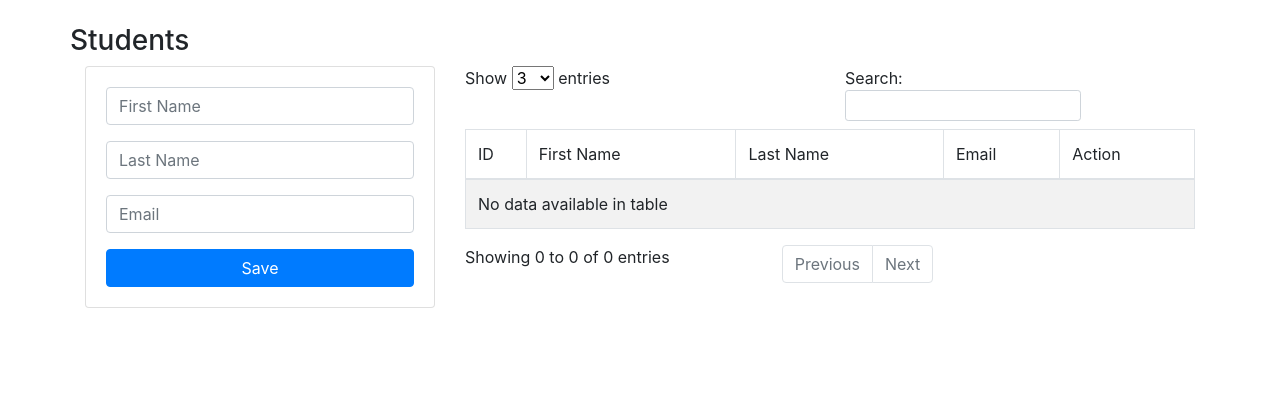
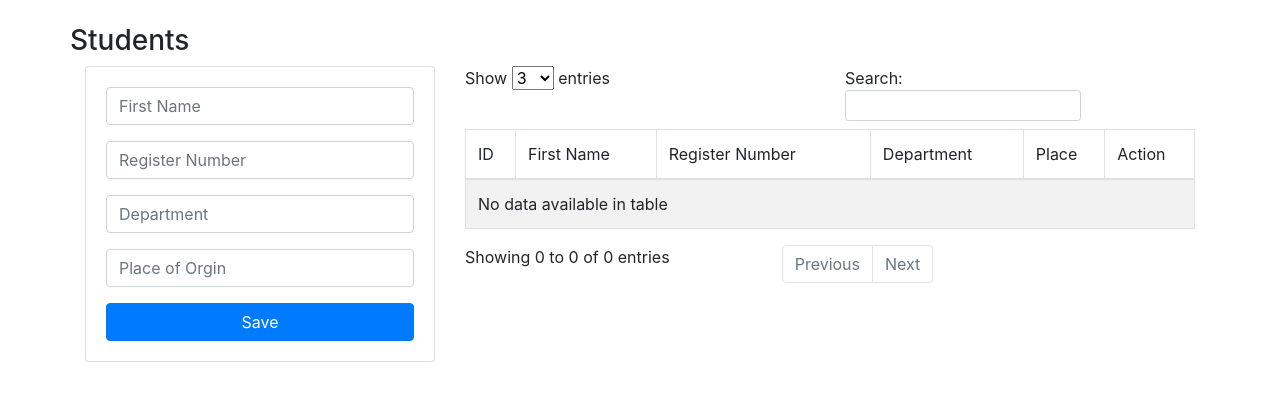
Before and after one commit to onnux05/Python-CRUD, a Flask app: page / in a window 1280 px wide. Shown: the part 56-457 px from the top of the page. Run offline with Flask 2, Linux system fonts and the light colour scheme; data that the repository does not hold is empty; some libraries are stand-ins or nearby versions.

Commit message:
Update index.html

```diff
--- a/FlaskProject/templates/index.html
+++ b/FlaskProject/templates/index.html
@@ -21,10 +21,22 @@
             <input type="text" class="form-control" name="fname" placeholder="First Name">
           </div>
           <div class="form-group">
-            <input type="text" class="form-control" name="lname" placeholder="Last Name">
+            <input type="text" class="form-control" name="rollno" placeholder="Register Number">
           </div>
+
+
+
+
+
+
           <div class="form-group">
-            <input type="email" class="form-control" name="email" placeholder="Email">
+            <input type="place" class="form-control" name="dept" placeholder="Department">
+          </div>
+
+
+
+          <div class="form-group">
+            <input type="place" class="form-control" name="place" placeholder="Place of Orgin">
           </div>
           <button class="btn btn-primary btn-block">
             Save
@@ -38,8 +50,9 @@
           <tr>
             <td>ID</td>
             <td>First Name</td>
-            <td>Last Name</td>
-            <td>Email</td>
+            <td>Register Number</td>
+            <td>Department</td>
+            <td>Place</td>
             <td>Action</td>
           </tr>
         </thead>
@@ -48,8 +61,9 @@
           <tr>
             <td>{{row[0]}}</td>
             <td>{{row[1]}}</td>
+            <td>{{row[4]}}</td>
+            <td>{{row[3]}}</td>
             <td>{{row[2]}}</td>
-            <td>{{row[3]}}</td>
             <td width="130">
               <a href="/edit/{{row[0]}}" class="btn btn-secondary btn-sm">edit</a>
               <a href="/delete/{{row[0]}}" class="btn btn-danger btn-delete btn-sm">delete</a>
```
